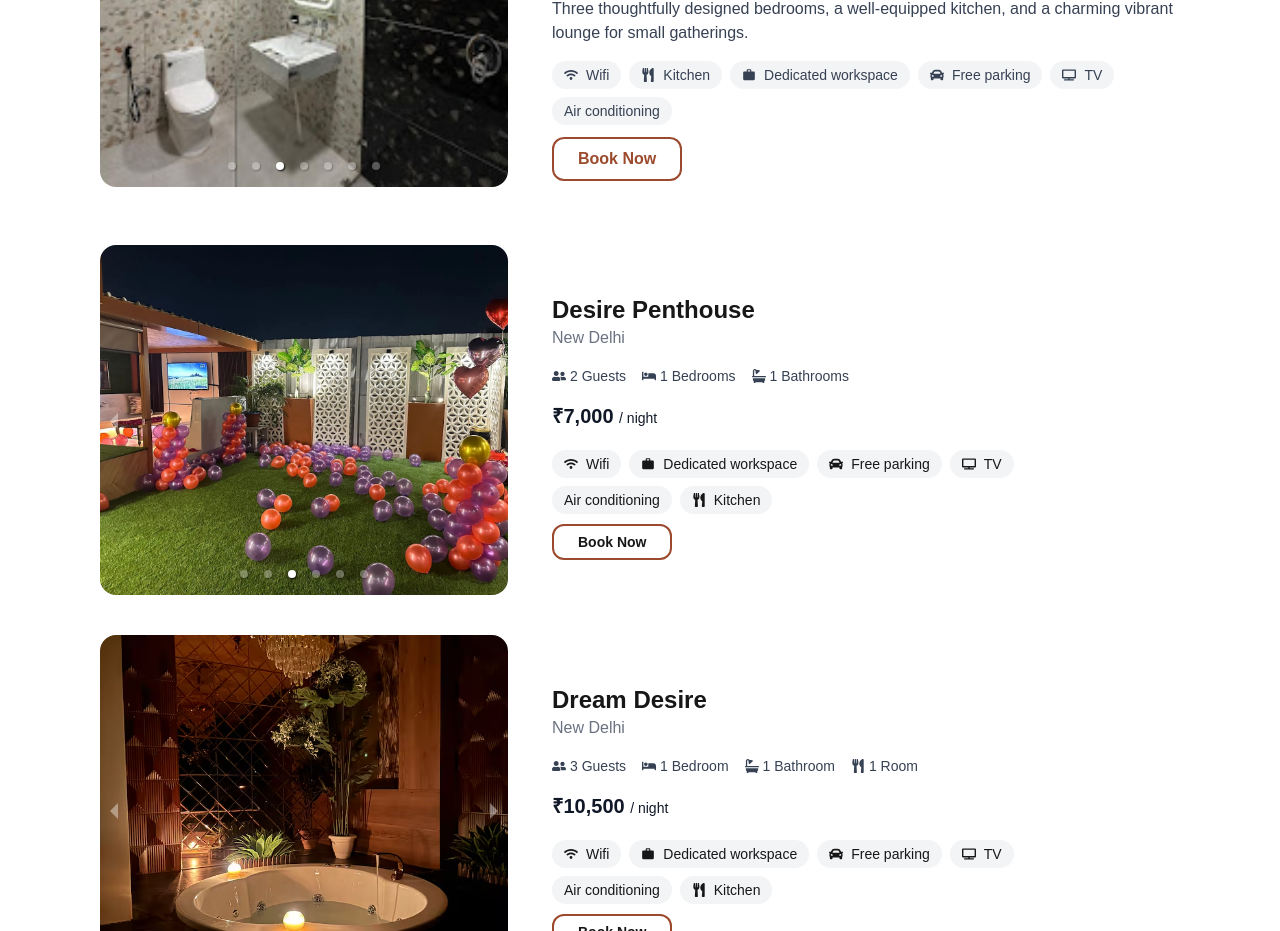
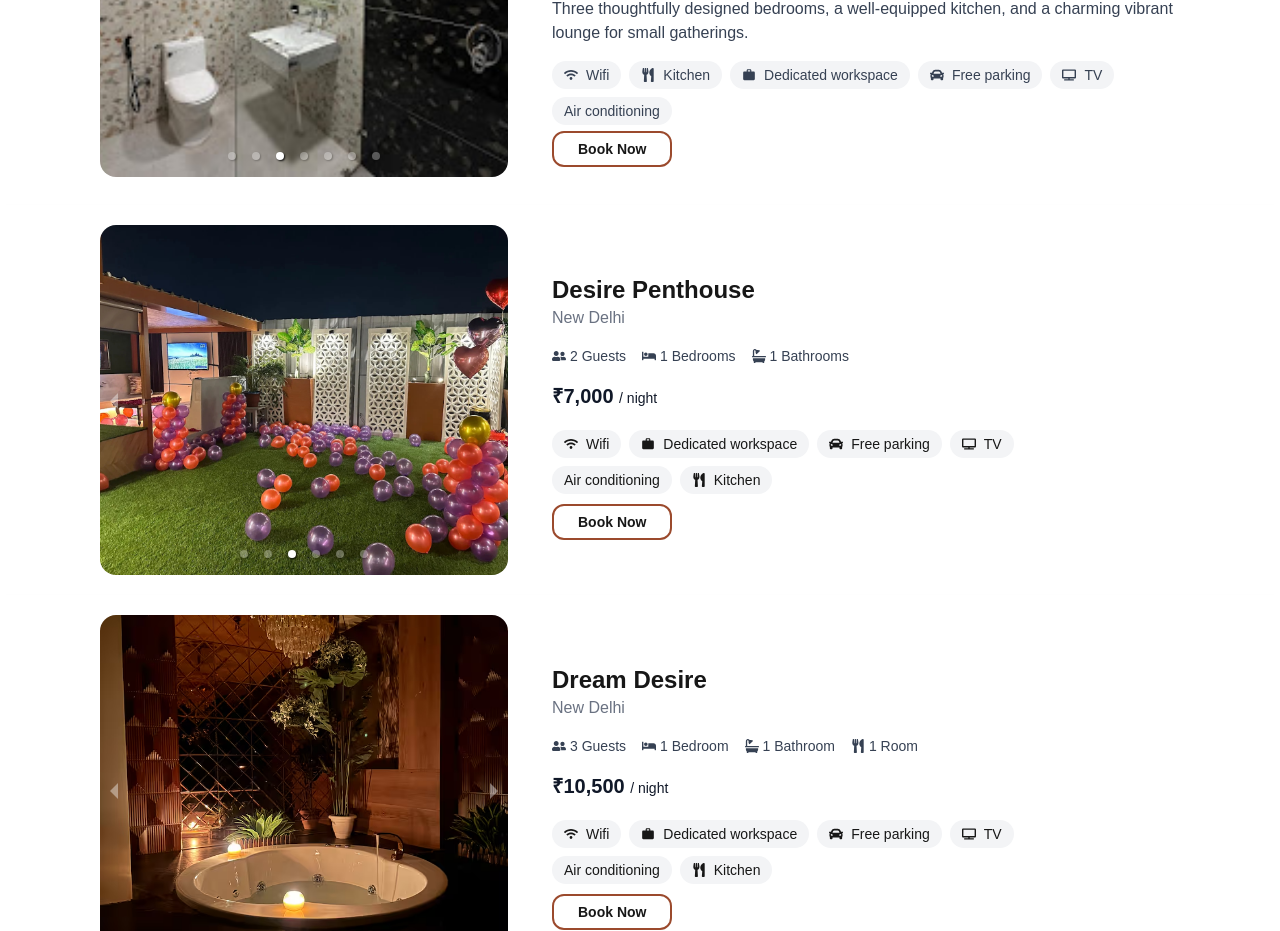
Before and after one commit to AQITPvtLtd/desirestays, a Next.js app: page / in a window 1280 px wide. Shown: the part 1640-2571 px from the top of the page. Built offline with nearby package versions, Linux system fonts and the light colour scheme.

Commit message:
add new update

```diff
--- a/src/components/homepage/desireStays/Desirecourtyard.jsx
+++ b/src/components/homepage/desireStays/Desirecourtyard.jsx
@@ -218,7 +218,7 @@ export default function Desirecourtyard() {
                         href={active.link}
                         target="_blank"
                         rel="noopener noreferrer"
-                        className="inline-block px-6 py-2 rounded-xl border-2 border-[#9b4a2d] text-[#9b4a2d] font-semibold hover:bg-[#9b4a2d] hover:text-white transition"
+                        className="cursor-pointer dark:text-black font-semibold text-sm px-6 py-2 rounded-xl border-2 mt-2 border-[#9b4a2d] transition duration-300 hover:scale-105 hover:bg-gray-300 hover:text-[#9b4a2d]"
                     >
                         Book Now
                     </Link>
```
